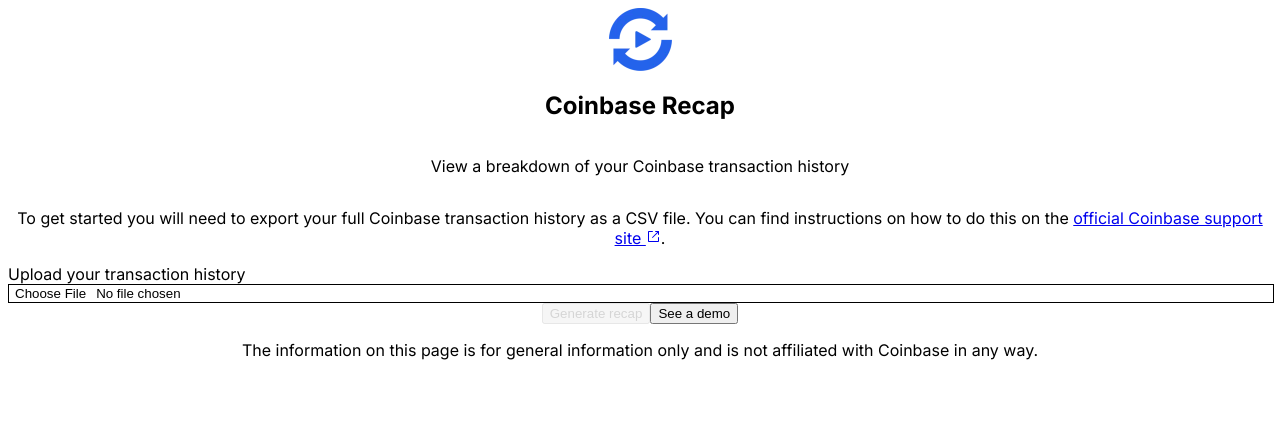
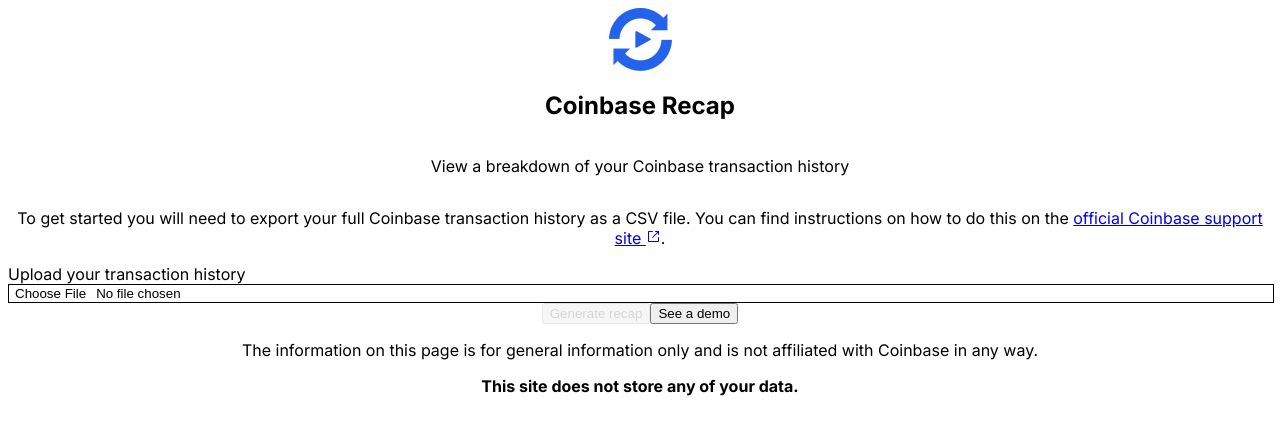
Before and after one commit to thomashockaday/coinbase-recap, a Next.js app: page / in a window 1280 px wide. Shown: the top 434 px of the page. Built offline with nearby package versions, Linux system fonts and the light colour scheme.

Commit message:
Add disclaimer clarifying no data is stored

```diff
--- a/components/template/footer.tsx
+++ b/components/template/footer.tsx
@@ -4,5 +4,9 @@
       The information on this page is for general information only and is not
       affiliated with Coinbase in any way.
     </p>
+
+    <p className="text-muted-foreground text-xs text-center">
+      <strong>This site does not store any of your data.</strong>
+    </p>
   </footer>
 );
```
